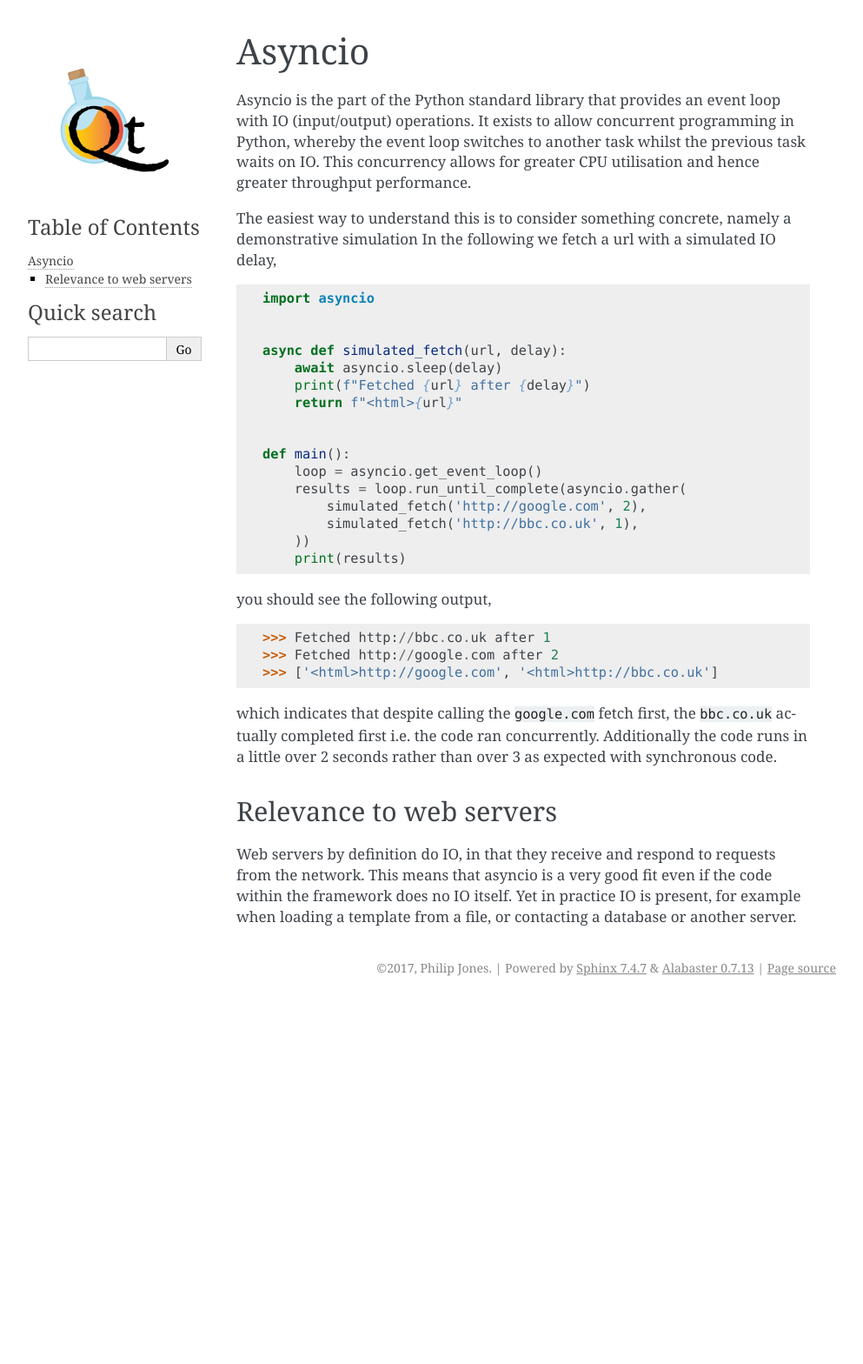
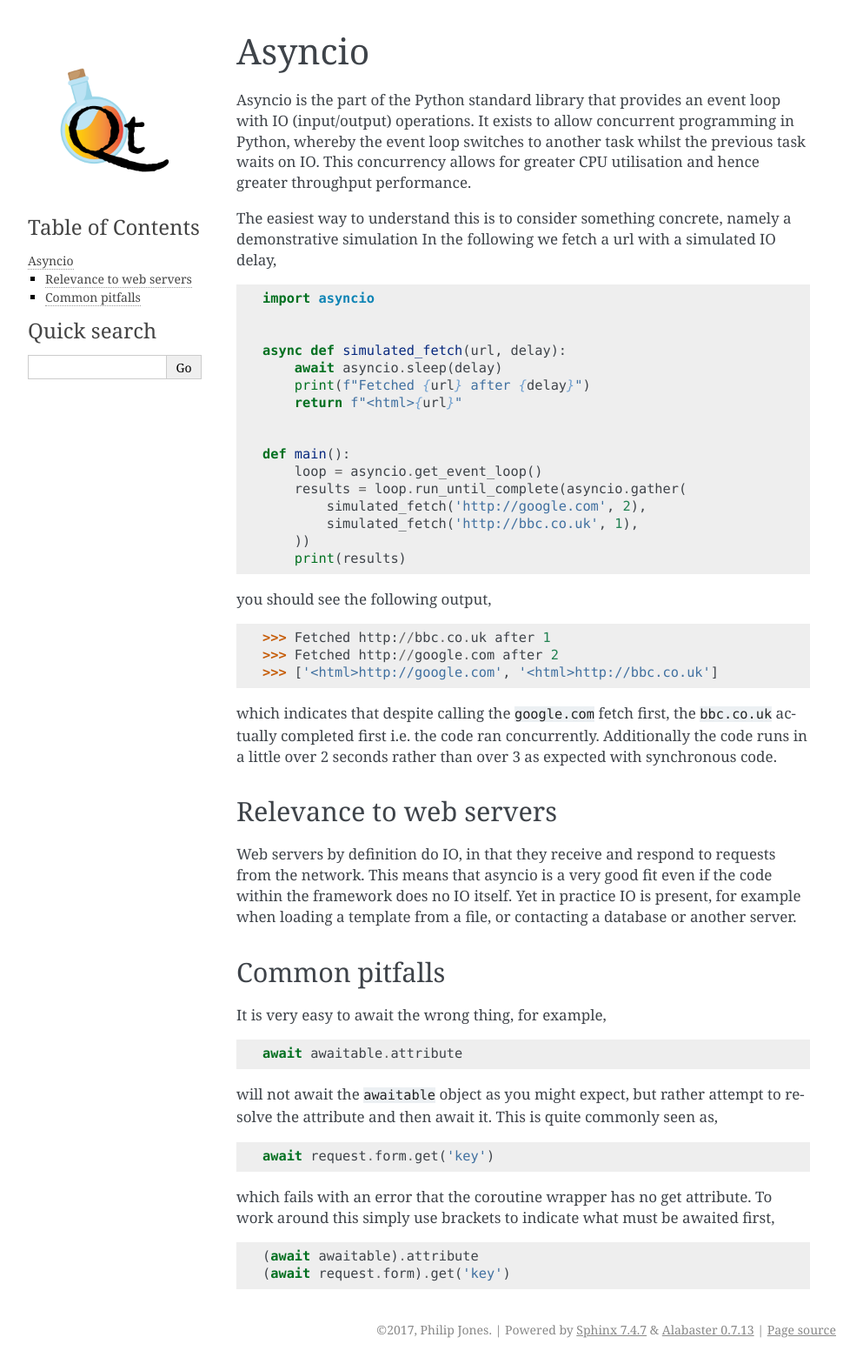
Before and after one commit to pallets/quart, a Sphinx documentation site: the page built from docs/asyncio.rst, in a window 1280 px wide. Shown: the whole page at 87% size, without its empty margins (148-1141 px from the left). Built offline with Sphinx 7.4.7, drawn with Linux system fonts in a browser that asks for light colours; pages that are not in the unit, such as notebooks, are missing from menus; before the commit the page ends 1152 px from its top, so only the background shows below that.

Commit message:
Add a short asyncio common pitfall section
This pitfall has been seen a couple of times in issues and code so
far.

```diff
--- a/docs/asyncio.rst
+++ b/docs/asyncio.rst
@@ -52,3 +52,29 @@ requests from the network. This means that asyncio is a very good fit
 even if the code within the framework does no IO itself. Yet in
 practice IO is present, for example when loading a template from a
 file, or contacting a database or another server.
+
+Common pitfalls
+---------------
+
+It is very easy to await the wrong thing, for example,
+
+.. code-block:: python
+
+    await awaitable.attribute
+
+will not await the ``awaitable`` object as you might expect, but
+rather attempt to resolve the attribute and then await it. This is
+quite commonly seen as,
+
+.. code-block:: python
+
+    await request.form.get('key')
+
+which fails with an error that the coroutine wrapper has no get
+attribute. To work around this simply use brackets to indicate what
+must be awaited first,
+
+.. code-block:: python
+
+    (await awaitable).attribute
+    (await request.form).get('key')
```
